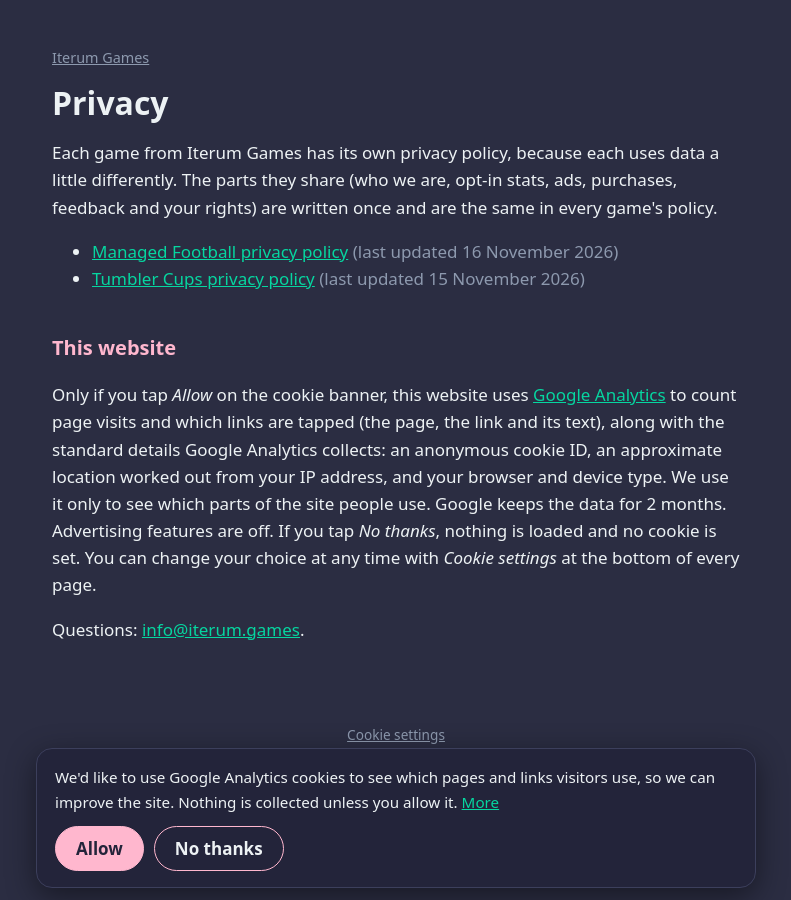
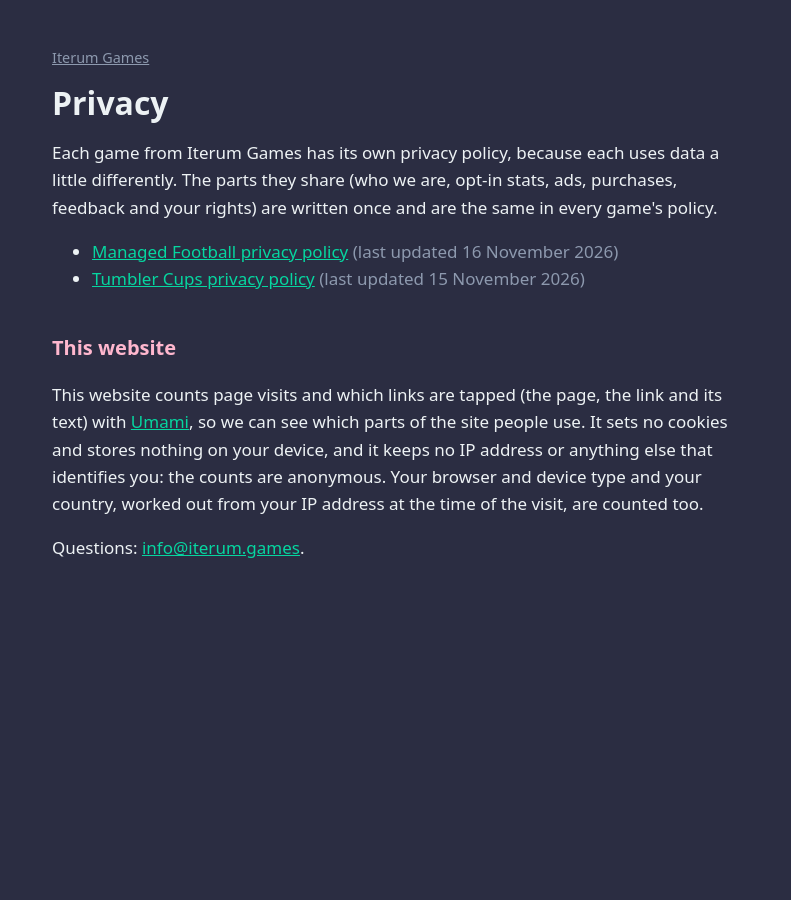
Before and after one commit to IterumGames/iterumgames.github.io, a Jekyll site: the page built from privacy/index.html, in a window 1280 px wide. Shown: the whole page, without its empty margins (244-1035 px from the left). Built offline with Jekyll 4.4.1, drawn with Linux system fonts in a browser that asks for light colours.

Commit message:
Replace Google Analytics with cookieless Umami statistics
The owner wants anonymous counts of what is clicked, not who clicked it.
Umami sets no cookies, stores nothing on the device and keeps no IP
address, so the consent banner and Cookie settings link go. Link taps
are still sent as link_click (page, URL, text, outbound or not).

Co-Authored-By: Claude Opus 5.5 <noreply@anthropic.com>

```diff
--- a/_includes/analytics.html
+++ b/_includes/analytics.html
@@ -1,54 +1,16 @@
-<!-- Website analytics (Google Analytics). Nothing loads and no cookie is set until the visitor taps Allow.
-     The choice is kept in this browser (localStorage "iterum-analytics"); "Cookie settings" in the footer asks again. -->
-<div id="consent" class="consent" hidden>
-  <p>We'd like to use Google Analytics cookies to see which pages and links visitors use, so we can improve the site. Nothing is collected unless you allow it. <a href="/privacy/#website">More</a></p>
-  <div class="consent__buttons">
-    <button type="button" data-consent="granted">Allow</button>
-    <button type="button" data-consent="denied">No thanks</button>
-  </div>
-</div>
-<p class="cookie-settings"><a href="#" id="cookie-settings">Cookie settings</a></p>
+<!-- Anonymous website statistics (Umami Cloud): page views and which links are tapped. No cookies and nothing
+     stored on the visitor's device, so no consent banner is needed; /privacy/#website describes it. -->
+<script defer src="https://cloud.umami.is/script.js" data-website-id="781ae63a-280b-4bf3-8ffb-2f7622b42a3c"></script>
 <script>
-(function () {
-  var TAG = 'GTM-PWJV5MTB', KEY = 'iterum-analytics', loaded = false;
-  var box = document.getElementById('consent');
-  function get() { try { return localStorage.getItem(KEY); } catch (e) { return null; } }
-  function set(v) { try { localStorage.setItem(KEY, v); } catch (e) {} }
-  function load() {
-    if (loaded) return;
-    loaded = true;
-    window.dataLayer = window.dataLayer || [];
-    window.gtag = function () { dataLayer.push(arguments); };
-    gtag('consent', 'default', { analytics_storage: 'granted', ad_storage: 'denied', ad_user_data: 'denied', ad_personalization: 'denied' });
-    gtag('js', new Date());
-    var s = document.createElement('script');
-    s.async = true;
-    s.src = 'https://www.googletagmanager.com/gtm.js?id=' + TAG;
-    document.head.appendChild(s);
-    // Every link tap, inside the site or out of it: which page, which link.
-    document.addEventListener('click', function (e) {
-      var a = e.target.closest && e.target.closest('a[href]');
-      if (!a || a.id === 'cookie-settings') return;
-      gtag('event', 'link_click', {
-        link_url: a.href,
-        link_text: (a.textContent || '').trim().slice(0, 100),
-        link_domain: a.hostname,
-        outbound: a.hostname !== location.hostname
-      });
-    }, true);
-  }
-  function choose(v) {
-    set(v);
-    box.hidden = true;
-    if (v === 'granted') load();
-    else if (loaded) location.reload(); // stop sending at once
-  }
-  box.addEventListener('click', function (e) {
-    var v = e.target.getAttribute && e.target.getAttribute('data-consent');
-    if (v) choose(v);
+// Every link tap, inside the site or out of it: which page, which link.
+document.addEventListener('click', function (e) {
+  var a = e.target.closest && e.target.closest('a[href]');
+  if (!a || !window.umami) return;
+  window.umami.track('link_click', {
+    url: a.href,
+    text: (a.textContent || '').trim().slice(0, 100),
+    page: location.pathname,
+    outbound: a.hostname !== location.hostname
   });
-  document.getElementById('cookie-settings').addEventListener('click', function (e) { e.preventDefault(); box.hidden = false; });
-  var c = get();
-  if (c === 'granted') load(); else if (c !== 'denied') box.hidden = false;
-})();
+}, true);
 </script>
--- a/privacy/index.html
+++ b/privacy/index.html
@@ -22,7 +22,7 @@
 {%- endfor %}
 </ul>
 <h2 id="website">This website</h2>
-<p>Only if you tap <em>Allow</em> on the cookie banner, this website uses <a href="{{ d.links.google }}">Google Analytics</a> to count page visits and which links are tapped (the page, the link and its text), along with the standard details Google Analytics collects: an anonymous cookie ID, an approximate location worked out from your IP address, and your browser and device type. We use it only to see which parts of the site people use. Google keeps the data for 2 months. Advertising features are off. If you tap <em>No thanks</em>, nothing is loaded and no cookie is set. You can change your choice at any time with <em>Cookie settings</em> at the bottom of every page.</p>
+<p>This website counts page visits and which links are tapped (the page, the link and its text) with <a href="https://umami.is/privacy">Umami</a>, so we can see which parts of the site people use. It sets no cookies and stores nothing on your device, and it keeps no IP address or anything else that identifies you: the counts are anonymous. Your browser and device type and your country, worked out from your IP address at the time of the visit, are counted too.</p>
 <p>Questions: <a href="mailto:{{ d.email }}">{{ d.email }}</a>.</p>
 </main>
 {% include analytics.html %}
--- a/style.css
+++ b/style.css
@@ -32,11 +32,3 @@ footer { color: var(--muted); font-size: 0.85rem; margin-top: 48px; }
 .doc .table { overflow-x: auto; }
 .doc table { border-collapse: collapse; width: 100%; font-size: 0.9rem; display: block; overflow-x: auto; }
 .doc th, .doc td { border-bottom: 1px solid #3c3f5c; padding: 6px 10px 6px 0; text-align: left; vertical-align: top; }
-.consent { position: fixed; left: 12px; right: 12px; bottom: 12px; max-width: 720px; margin: 0 auto; background: var(--card); border: 1px solid #3c3f5c; border-radius: 16px; padding: 16px 18px; box-shadow: 0 8px 30px rgba(0,0,0,.45); z-index: 10; }
-.consent[hidden] { display: none; }
-.consent p { margin: 0 0 12px; font-size: 0.95rem; }
-.consent__buttons { display: flex; gap: 10px; flex-wrap: wrap; }
-.consent button { font: inherit; font-weight: 600; border-radius: 999px; padding: 8px 20px; cursor: pointer; border: 1.5px solid var(--pink); background: transparent; color: var(--text); }
-.consent button[data-consent="granted"] { background: var(--pink); color: #23243A; }
-.cookie-settings { text-align: center; font-size: 0.85rem; margin: 0 0 24px; }
-.cookie-settings a { color: var(--muted); }
```
